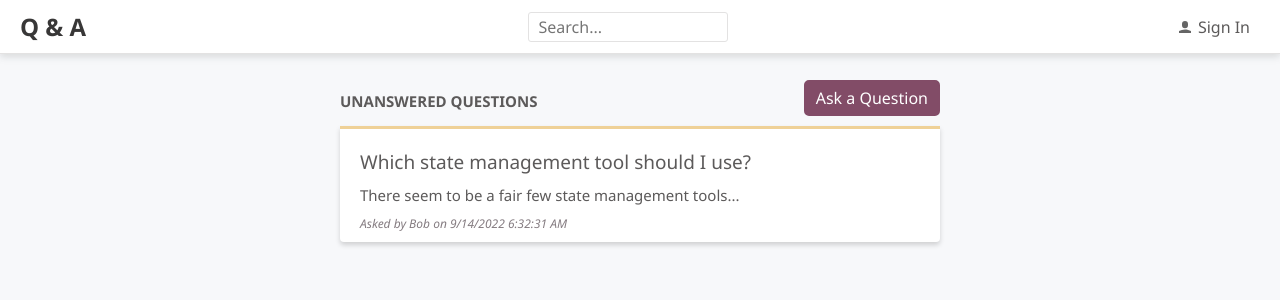
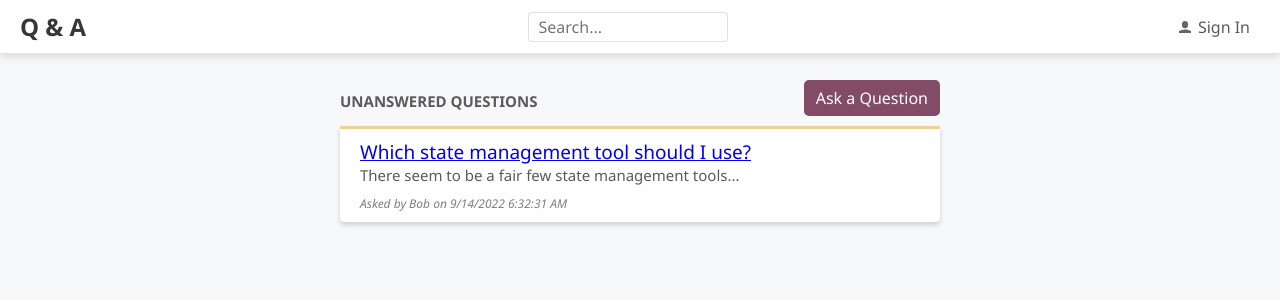
Before and after one commit to msenor/QandA, a React (Create React App) app in the folder frontend/: page / in a window 1280 px wide. Shown: the top 300 px of the page. Built offline with nearby package versions, Linux system fonts and the light colour scheme.

Commit message:
Add question links on homepage with routing

```diff
--- a/frontend/src/App.tsx
+++ b/frontend/src/App.tsx
@@ -8,6 +8,7 @@ import { AskPage } from './AskPage';
 import { SearchPage } from './SearchPage';
 import { SignInPage } from './SignInPage';
 import { NotFoundPage } from './NotFoundPage';
+import { QuestionPage } from './QuestionPage';
 
 function App() {
   return (
@@ -25,6 +26,10 @@ function App() {
           <Route path="search" element={<SearchPage />} />
           <Route path="ask" element={<AskPage />} />
           <Route path="signin" element={<SignInPage />} />
+          <Route
+            path="questions/:questionId"
+            element={<QuestionPage />}
+          ></Route>
           <Route path="*" element={<NotFoundPage />} />
         </Routes>
       </div>
--- a/frontend/src/Question.tsx
+++ b/frontend/src/Question.tsx
@@ -2,6 +2,7 @@
 import { css } from '@emotion/react';
 import { QuestionData } from './QuestionsData';
 import { gray2, gray3 } from './Styles';
+import { Link } from 'react-router-dom';
 
 interface Props {
   data: QuestionData;
@@ -14,14 +15,15 @@ export const Question = ({ data, showContent = true }: Props) => (
       padding: 10px 0px;
     `}
   >
-    <div
+    <Link
+      to={`/questions/${data.questionId}`}
       css={css`
         padding: 10px 0px;
         font-size: 19px;
       `}
     >
       {data.title}
-    </div>
+    </Link>
     {showContent && (
       <div
         css={css`
```
